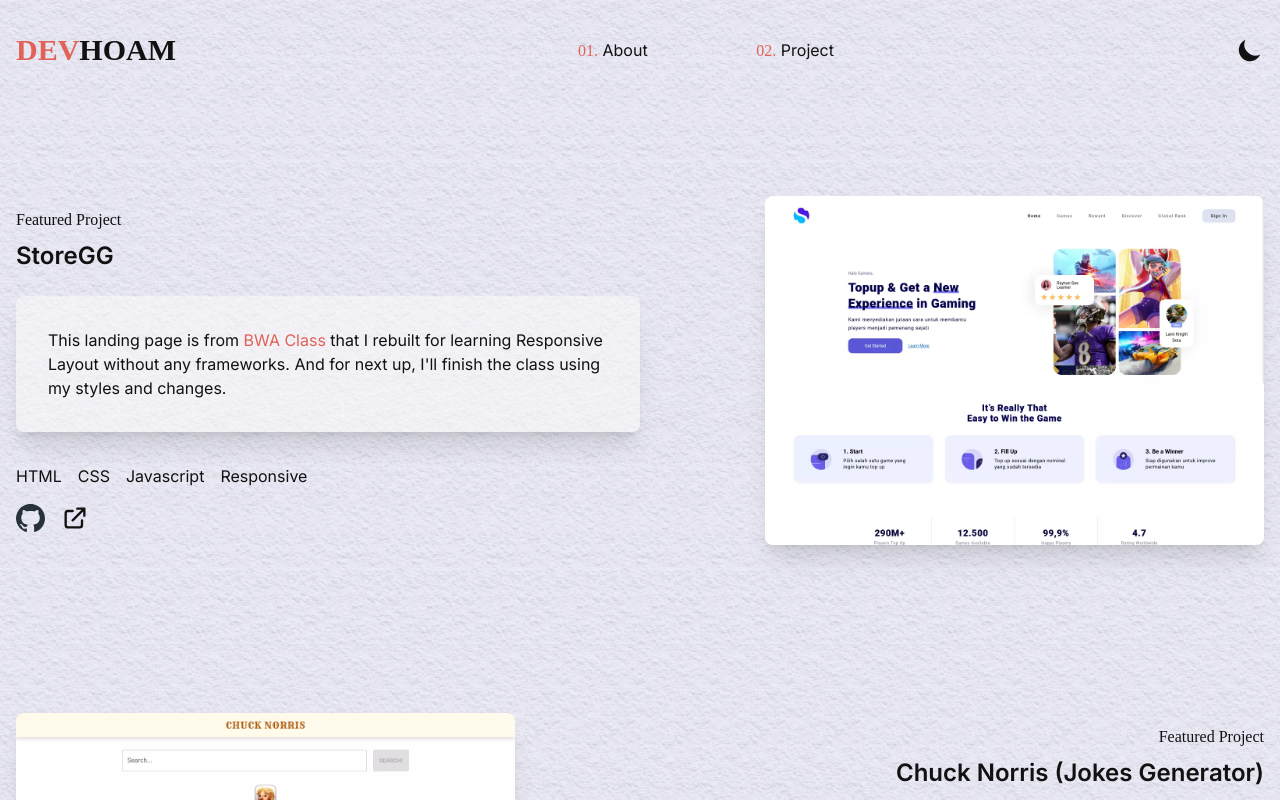
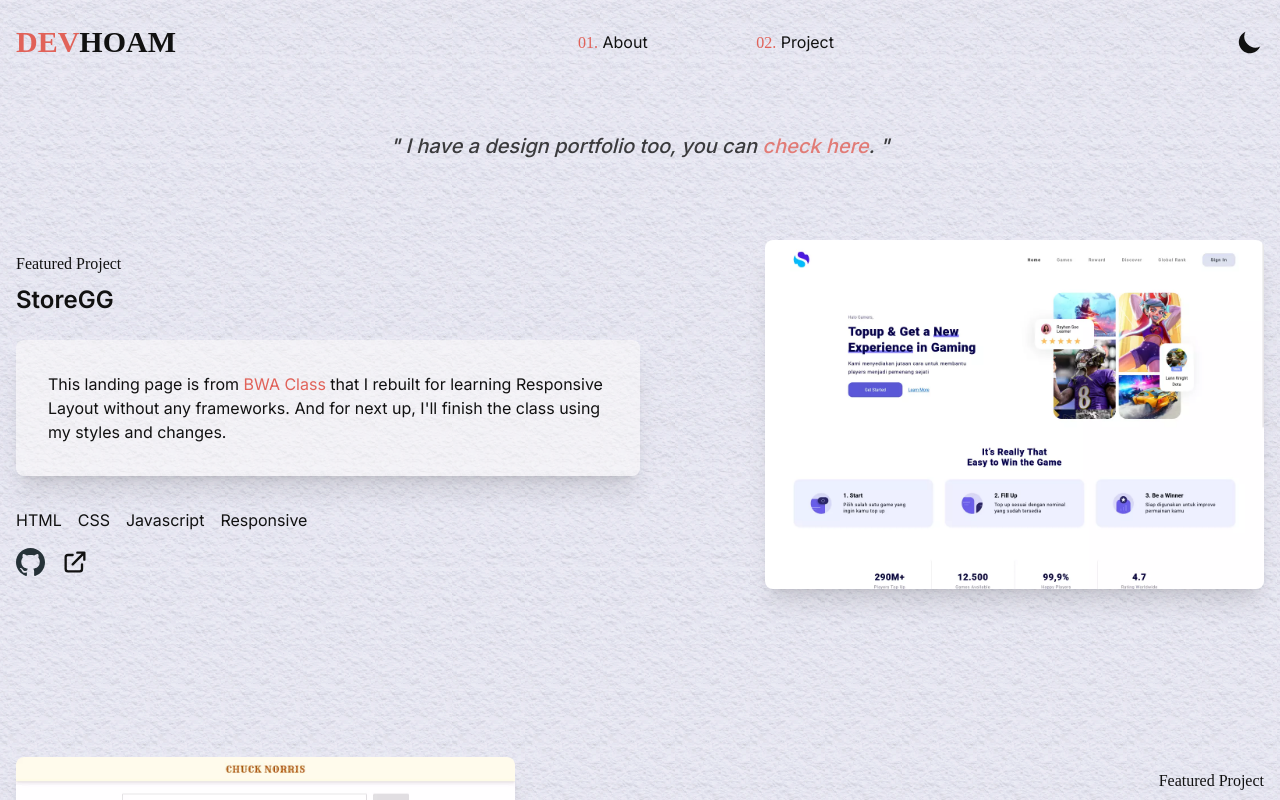
Before and after one commit to rayhansoe/rayhansoe.github.io, a Next.js app: page /projects in a window 1280 px wide. Shown: the top 800 px of the page. Built offline with nearby package versions, Linux system fonts and the light colour scheme; a web font is replaced by a local one.

Commit message:
fix padding and add comment on projects section.

```diff
--- a/components/Hero.jsx
+++ b/components/Hero.jsx
@@ -19,7 +19,7 @@ const Hero = () => {
 	}
 
 	return (
-		<section className='py-8 lg:pb-26 2xl:max-w-[1536px] 2xl:mx-auto 2xl:w-full'>
+		<section className='py-6 lg:pb-26 2xl:max-w-[1536px] 2xl:mx-auto 2xl:w-full'>
 			<Container>
 				<div
 					className='flex flex-col xs:text-center lg:flex-row lg:justify-between
--- a/components/NavBar.jsx
+++ b/components/NavBar.jsx
@@ -54,7 +54,7 @@ const NavBar = () => {
 	}
 
 	return (
-		<section className='navbar py-8'>
+		<section className='navbar py-6'>
 			<Container>
 				<div className='nav flex justify-between items-center'>
 					{/* LOGO */}
--- a/components/Projects.jsx
+++ b/components/Projects.jsx
@@ -139,9 +139,23 @@ const Projects = () => {
 	}
 
 	return (
-		<section className='py-10 lg:pb-26 2xl:max-w-[1536px] 2xl:mx-auto 2xl:w-full'>
+		<section className='py-6 lg:pb-26 2xl:max-w-[1536px] 2xl:mx-auto 2xl:w-full'>
 			<Container>
-				<div className='flex flex-col gap-14'>{renderProjects()}</div>
+				<figcaption className='py-6 font-medium italic text-center text-xl opacity-80'>
+					<p>
+						&quot; I have a design portfolio too, you can{' '}
+						<Link href='https://dribbble.com/rayhansoe'>
+							<a target='_blank' className='text-primary-color hover:underline'>
+								check here
+							</a>
+						</Link>
+						. &quot;
+					</p>
+					{/* <p className='py-1 '></p> */}
+				</figcaption>
+				<div className='flex flex-col gap-14'>
+					<>{renderProjects()}</>
+				</div>
 			</Container>
 		</section>
 	)
```
